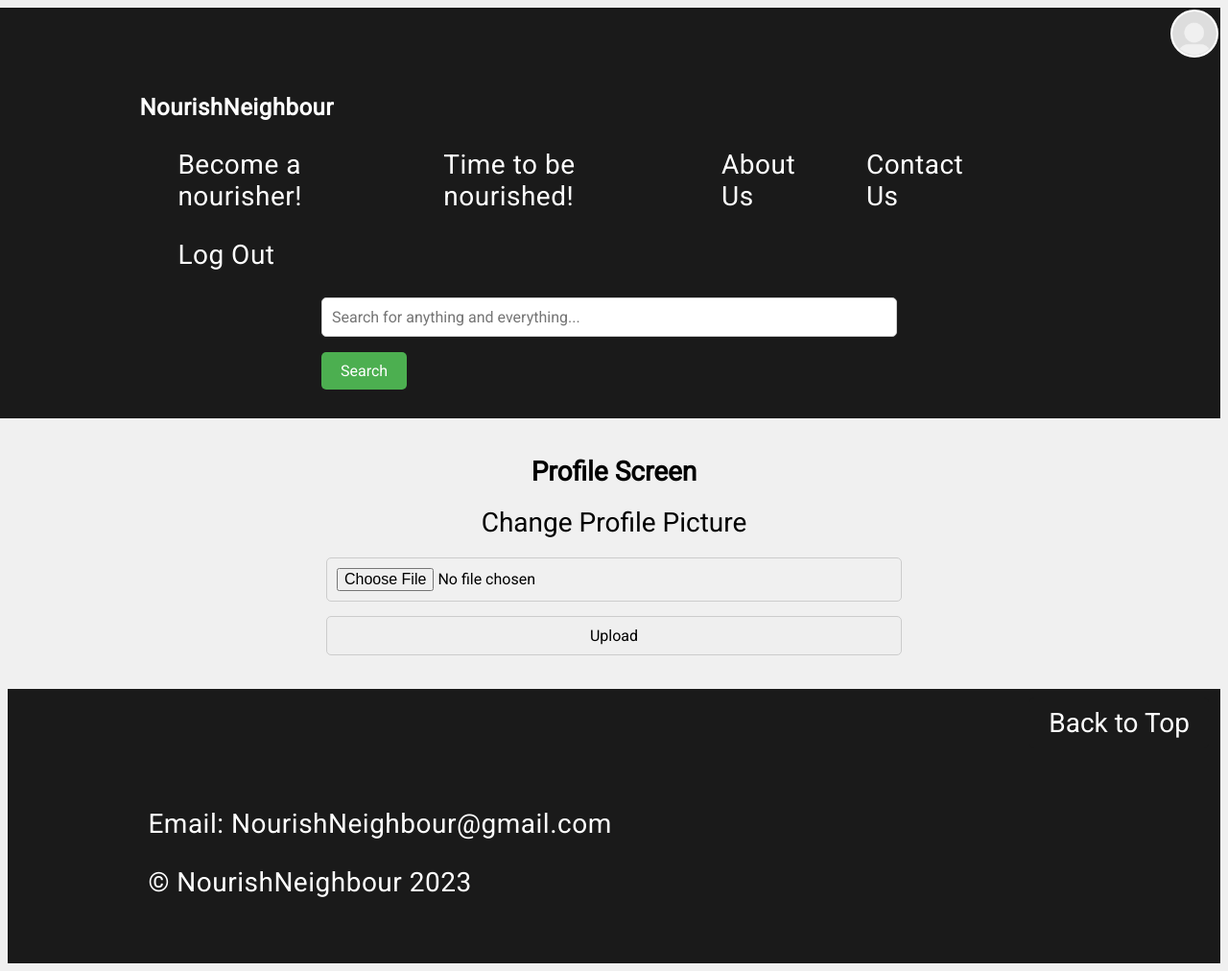
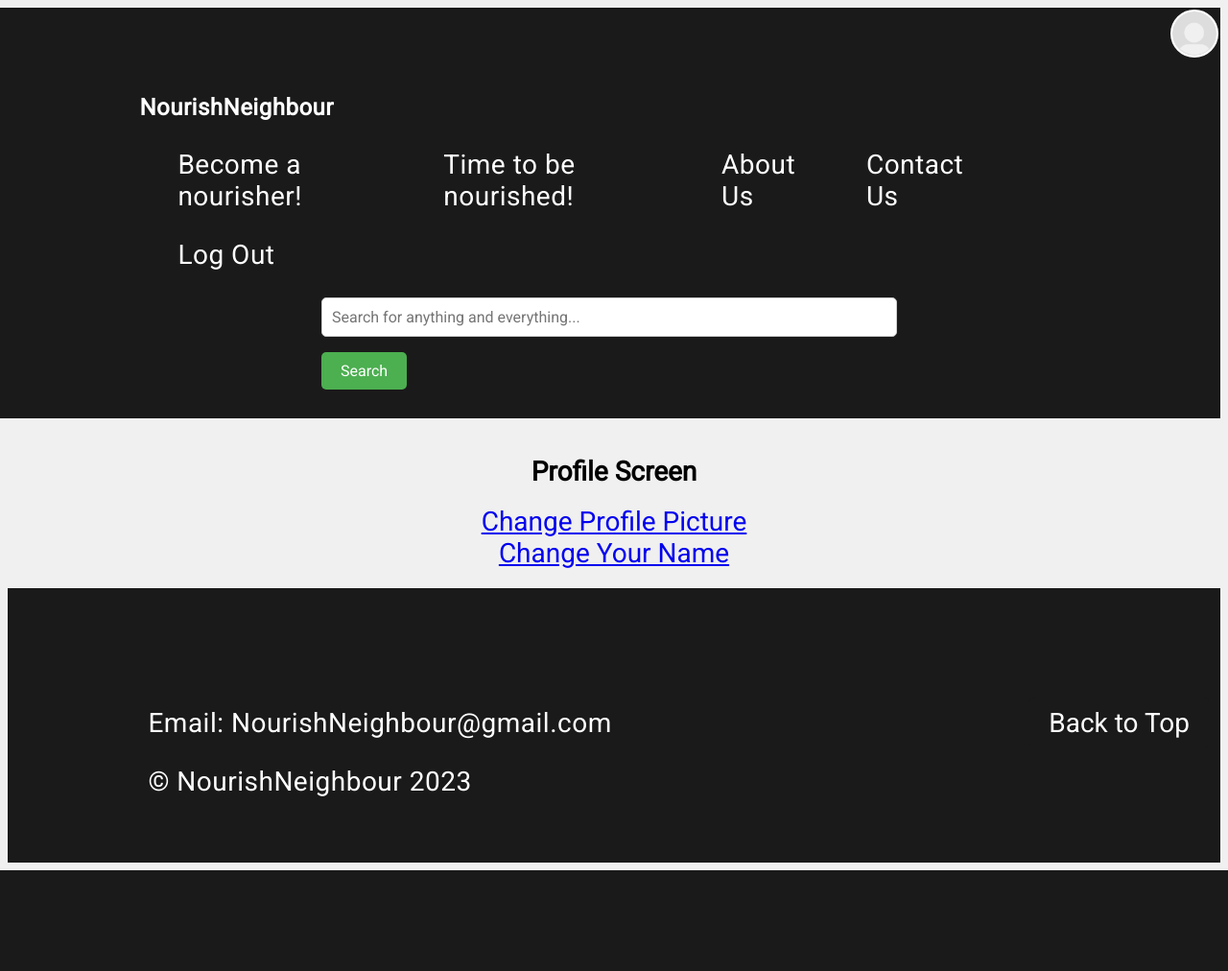
Before and after one commit to yijiesoo/NourishNeighbour, a Flask app: page /profile in a window 1280 px wide. Shown: the whole page at 96% size. After the commit the page ends 907 px from the top, so only its background shows below. Run offline with Flask 3, Linux system fonts and the light colour scheme; the visitor is signed in with stand-in values (Sample User, id 1); data that the repository does not hold is empty.

Commit message:
created a file called name.html. this allows users to see their current names as well as change it in the database in name.html

```diff
--- a/app.py
+++ b/app.py
@@ -53,6 +53,41 @@ def about():
 def chat():
     return render_template('chat.html')
 
+@app.route('/name', methods=['GET', 'POST'])
+def name():
+    if 'user_id' not in session:
+        # User is not logged in, redirect to login page
+        return redirect(url_for('login'))
+
+    user_id = session['user_id']
+    db = firestore.client()
+
+    if request.method == 'POST':
+        new_name = request.form.get('new_name')
+        if new_name:
+            # Update the user's name in the Firestore database
+            try:
+                user_ref = db.collection('names').document(user_id)
+                user_ref.update({'name': new_name})
+                flash('Name updated successfully!', 'success')
+            except Exception as e:
+                flash('Error updating name. Please try again.', 'error')
+        else:
+            flash('Please enter a new name.', 'error')
+
+    # Retrieve the current name of the user from Firestore
+    user_doc = db.collection('names').document(user_id).get()
+    current_name = user_doc.get('name') if user_doc.exists else None
+
+    return render_template('name.html', current_name=current_name)
+
+@app.route('/profile')
+def profile():
+    if 'user_id' not in session:
+        return redirect(url_for('login'))
+    else:
+        return render_template('profile.html')
+
 ALLOWED_CONTENT_TYPES = ['image/jpeg', 'image/png', 'image/gif', 'image/webp']
 
 def allowed_file(filename):
@@ -67,8 +102,8 @@ def get_profile_picture_url(user_id):
     else:
         return None
 
-@app.route('/profile', methods=['GET', 'POST'])
-def profile():
+@app.route('/profilepicture', methods=['GET', 'POST'])
+def profilepicture():
     if 'user_id' in session:
         user_id = session['user_id']
         if request.method == 'POST':
@@ -113,13 +148,12 @@ def profile():
             doc_ref = db.collection('profile_pictures').document(user_id)
             doc = doc_ref.get()
             if doc.exists:
-                # Profile picture exists, use it
                 profile_picture_url = doc.to_dict().get('imageURL')
             else:
                 # Profile picture does not exist, use default profile picture
                 profile_picture_url = url_for('static', filename='default-profile-image.png')
 
-            return render_template('profile.html', profile_picture_url=profile_picture_url)
+            return render_template('profilepicture.html', profile_picture_url=profile_picture_url)
     else:
         return redirect(url_for('login'))
 
--- a/templates/items.html
+++ b/templates/items.html
@@ -16,6 +16,7 @@ Item Details
     <p>Expiry Date: {{ item.expiry_date }}</p>
     <p>Location: {{ item.location }}</p>
     <p>Uploaded By: {{ item.uploadedBy }}</p>
+    <button onclick="handleWantButtonClick()">I want it!</button>
     <img src="{{ item.image_url }}" alt="{{ item.title }}">
 </div>
 {% endblock %}
--- a/templates/profile.html
+++ b/templates/profile.html
@@ -1,16 +1,17 @@
 {% extends "homepage.html" %}
 
 {% block title %}
-    Profile settings
+Profile settings
 {% endblock %}
 
 {% block body %}
 
 <h1> Profile Screen </h1>
-<p> Change Profile Picture </p>
-<form action="{{ url_for('profile') }}" method="post" enctype="multipart/form-data">
-    <input type="file" name="file">
-    <input type="submit" value="Upload">
-</form>
+<div>
+<a id="profile-picture-link" href="{{ url_for('profilepicture') }}"> Change Profile Picture </a>
+</div>
+<div>
+    <a id="name-link" href="{{ url_for('name') }}"> Change Your Name </a>
+</div>
 
 {% endblock %}
```
Also changed, not shown: templates/name.html (added, +19 -0 lines), templates/profilepicture.html (added, +15 -0 lines).
